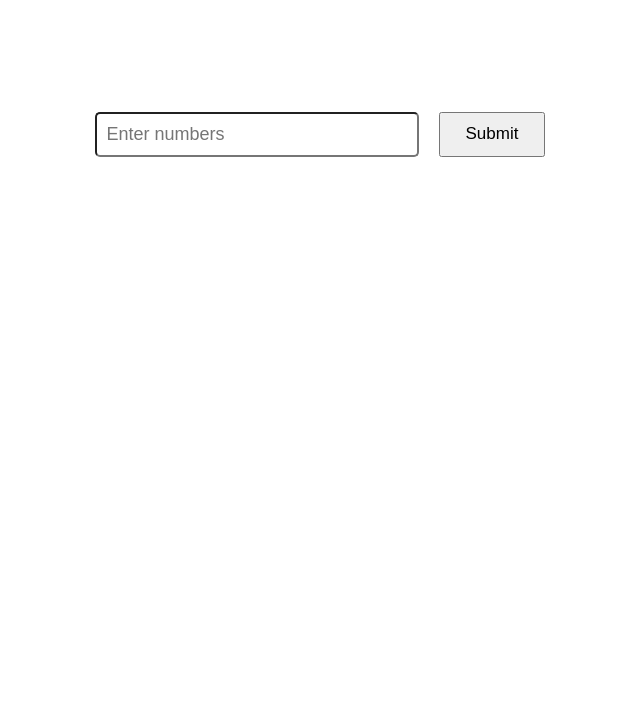
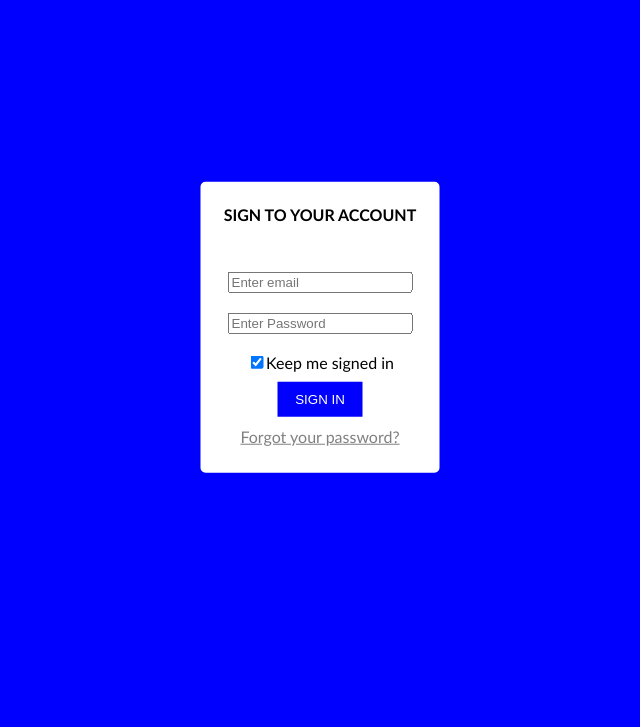
Before and after one commit to BOCHUDHANRAJ/farhentocelsius-scale, a plain HTML site: page index.html in a window 1280 px wide. Shown: the part 73-800 px from the top of the page, without its empty margins (320-960 px from the left). Drawn offline with Linux system fonts and the light colour scheme.

Commit message:
Add files via upload

```diff
--- a/index.html
+++ b/index.html
@@ -1,18 +1,31 @@
 <!DOCTYPE html>
-<html lang="en">
+<html lang ="en">
 <head>
     <meta charset="UTF-8">
     <meta http-equiv="X-UA-Compatible" content="IE=edge">
-    <meta name="viewport" content="width=device-width, initial-scale=1.0">
-    <title>celsiusscale</title>
-    <link rel="stylesheet" href="style.css" type="text/css" />
+
+    <meta name="viewport" content="width=device-width,initial-scale=1.0">
+    <link rel="stylesheet" href="style.css">
 </head>
 <body>
-    <h1>Covert farhenheat to celsius scale</h1>
-    <div class="input-container">
-        <input type="text" id="number-input" placeholder="Enter numbers"/>
-        <button type="button" onclick="ftoc()">Submit</button>
-    </div>
- <script src="script.js"></script>
+     <form>
+        <center> <h4> SIGN TO YOUR ACCOUNT </h4> </center>
+        <center>
+
+        <div class="container">
+            <input type="email" placeholder="Enter email"  required>  <br><br>
+
+            <input type="password" placeholder="Enter Password"  required> <br> <br>
+
+
+                <input type="checkbox" checked="checked">Keep me signed in<br>
+
+            <button type="button" class="signinbtn"> SIGN IN</button><br>
+             <a href="www.org">Forgot your password?</a>
+        </div>
+        </center>
+
+    </form>
+
 </body>
 </html>
--- a/style.css
+++ b/style.css
@@ -1,26 +1,48 @@
-body{
+Body {
+    font-family: Calibri, Helvetica, sans-serif;
+    background-color:blue;
+  }
+  button {
+         background-color: blue;
+         width: 100%;
+          color:white;
+          padding: 15px;
+          margin: 10px 0px;
+          border: none;
 
-}
-h1{
-    text-align: center;
-}
+           }
+   form {
+          border: 2px solid white;
+          border-radius: 5px;
 
-.input-container{
-    display: flex;
-    justify-content: center;
-    margin: 10%;
-}
 
-.input-container input{
-    padding: 10px;
-    font-size: 18px;
-    border-radius: 5px;
-    outline: none;
-    width: 300px;
-}
+          background-color: white;
+          position: fixed;
+          top:50%;
+          left: 50%;
+          transform: translate(-50%,-50%);
 
-.input-container button{
-    margin-left: 20px;
-    padding: 0 25px;
-    font-size: 17px;
-}
+      }
+
+
+    .signinbtn {
+          width: auto;
+          background-color: blue;
+          padding: 10px 18px;
+          margin: 10px 5px;
+      }
+
+
+   .container {
+          padding: 25px;
+
+      }
+      h1{
+          color: black;
+      }
+      a{
+          color:grey;
+      }
+      .checkbox{
+          color:blue;
+      }
```
